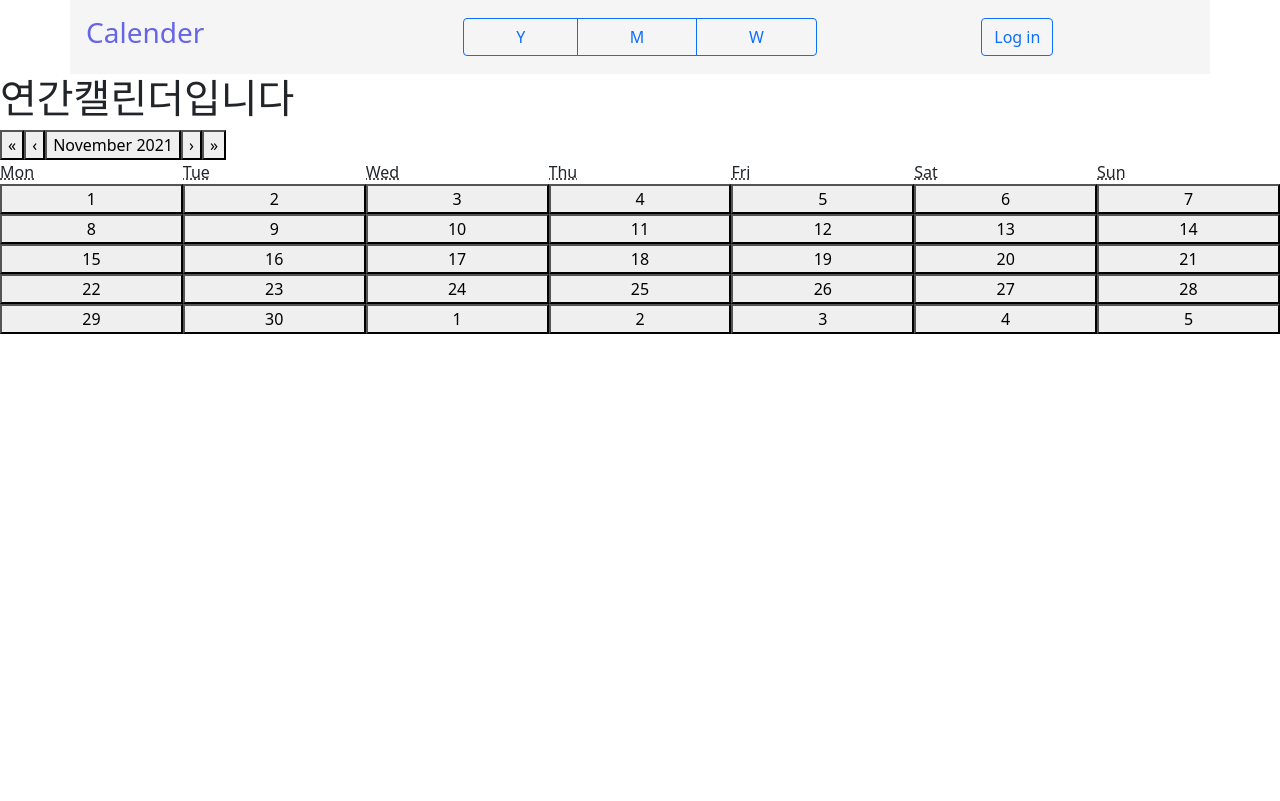
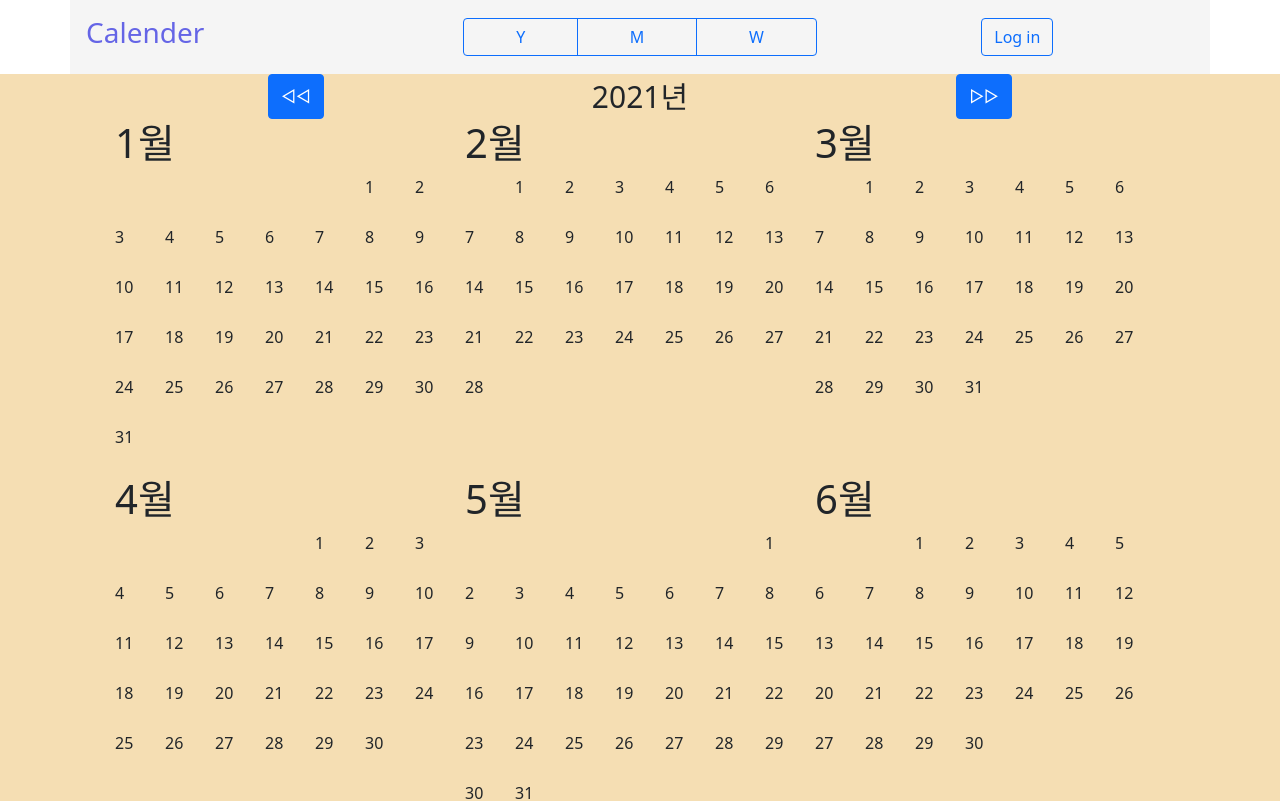
Before and after one commit to hamin-shim/Make-Calender, a React (Create React App) app: page / in a window 1280 px wide. Shown: the top 801 px of the page. Built offline with nearby package versions, Linux system fonts and the light colour scheme.

Commit message:
year cal

```diff
--- a/src/component/Home.js
+++ b/src/component/Home.js
@@ -1,10 +1,10 @@
 import Calendar from "react-calendar";
-
+import YearCalender from "./YearCalender";
+// import "../style/home.scss"
 function Home(){
     return(
         <div>
-            <h1>연간캘린더입니다</h1>
-            <Calendar/>
+                {<YearCalender/>}
         </div>
     )
 }
--- a/src/component/MonthlyCalender.js
+++ b/src/component/MonthlyCalender.js
@@ -1,7 +1,7 @@
 import { useState } from "react";
 import moment from 'moment'
 import "../style/monthlyCalender.scss"
-function MonthlyCalender(){
+const MonthlyCalender = ()=>{
     const [getMoment, setMoment] = useState(moment());
     const today = getMoment;
     const firstWeek = today.clone().startOf('month').week();
--- /dev/null
+++ b/src/component/YearCalender.js
@@ -0,0 +1,56 @@
+import moment from "moment";
+import { useState } from "react";
+import "../style/year.scss"
+export default ()=>{
+    const [year, setYear] = useState(moment());
+    const thisYear = year;
+    let firstMonth = thisYear.clone().startOf('year');
+    let lastMonth = thisYear.clone().endOf('year');
+    let monthArray = [];
+    for(let i=0; i<12;i++){
+        monthArray.push(firstMonth.clone().add(i,'month'))
+    }
+    const calendarArr = (month) => {
+        let result = [];
+        let firstWeek = month.clone().startOf('month').week();
+        let lastWeek = month.clone().endOf('month').week() === 1 ? 53 : month.clone().endOf('month').week();
+        let week = firstWeek;
+        for (week ; week <= lastWeek ; week++){
+            result = result.concat(
+                <div className={`${week} week`} key={week}>
+                    {
+                        Array(7).fill(0).map((data, index)=>{
+                            let wrongNum = false;
+                            let days = firstMonth.clone().startOf('year').week(week).startOf('week').add(index,'day');
+                            if((week === firstWeek && parseInt(days.format('D'))>8)||(week===lastWeek && parseInt(days.format('D'))<24)){
+                                wrongNum = true;
+                            }
+                            return(
+                                <div className="day" key={index}>{(wrongNum) ? null : days.format('D')}</div>
+                            )
+                        })
+                    }
+                </div>
+            )
+        }
+        return(result)
+    }
+    return(
+        <div className="home">
+            <div className="control">
+                <button className="btn btn-primary" onClick={()=>{setYear(year.clone().subtract(1,'year'))}}>◁◁</button>
+                <span>{year.format('YYYY년')}</span>
+                <button className="btn btn-primary" onClick={()=>{setYear(year.clone().add(1,'year'))}}>▷▷</button>
+            </div>
+            <div className="whole">
+            {monthArray.map((month,i)=>(
+                <div className={`month ${i}month`}>
+                    <h1>{i+1}월</h1>
+                    {calendarArr(month)}
+                </div>
+            ))}
+            </div>
+
+        </div>
+    )
+}
--- /dev/null
+++ b/src/style/home.scss
@@ -0,0 +1,4 @@
+.whole{
+    display: grid;
+    grid-template-columns: repeat(3,1fr);
+}
--- /dev/null
+++ b/src/style/year.scss
@@ -0,0 +1,24 @@
+.week{
+    display: flex;
+    .day{
+        width: 50px;
+        height: 50px;
+    }
+}
+.control{
+    width: 100%;
+    display: flex;
+    justify-content: space-evenly;
+    font-size: 30px;
+}
+.whole{
+    display: grid;
+    grid-template-columns: repeat(3,1fr);
+}
+.home{
+    background-color: wheat ;
+    width: 100%;
+    display: flex;
+    flex-direction: column;
+    align-items: center;
+}
```
